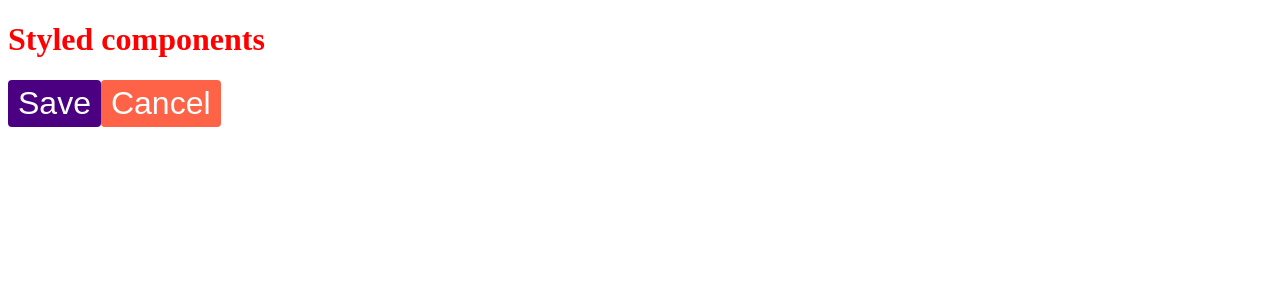
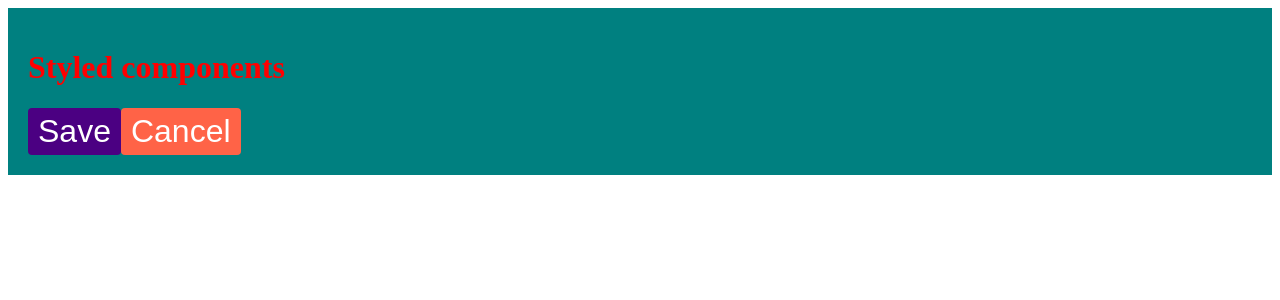
Before and after one commit to EvgenyMinin/styledComponents, a React (Create React App) app: page / in a window 1280 px wide. Shown: the top 300 px of the page. Built offline with nearby package versions, Linux system fonts and the light colour scheme.

Commit message:
How SC Replaces PreProcessors

```diff
--- a/src/components/App.jsx
+++ b/src/components/App.jsx
@@ -6,8 +6,10 @@ const Heading = styled.h1`
     color: red;
 `;
 
+const color = 'white';
+
 const Button = styled.button`
-    color: white;
+    color: ${color};
     font-size: 2rem;
     padding: 5px 10px;
     border-radius: 4px;
@@ -16,15 +18,27 @@ const Button = styled.button`
     background: ${ ({type}) => type === 'cancel' ? 'tomato' : 'indigo' }
 `;
 
+const AppWrapper = styled.div`
+    header {
+        background: teal;
+        padding: 20px;
+        &:hover {
+            background: blue;
+        }
+    }
+`;
+
 class App extends Component {
     state = {  }
     render() {
         return (
-            <>
-                <Heading> Styled components</Heading>
-                <Button>Save</Button>
-                <Button type='cancel'>Cancel</Button>
-            </>
+            <AppWrapper>
+                <header>
+                    <Heading> Styled components</Heading>
+                    <Button>Save</Button>
+                    <Button type='cancel'>Cancel</Button>
+                </header>
+            </AppWrapper>
         );
     }
 }
```
